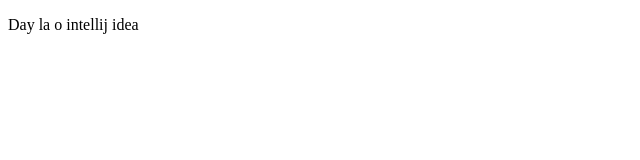
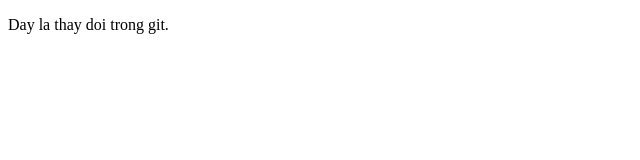
Before and after one commit to noobCode24/newProjects, a plain HTML site: page index.html in a window 1280 px wide. Shown: the full height of the page, 0-640 px from the left. Drawn offline with Linux system fonts and the light colour scheme.

Commit message:
upadte page index

```diff
--- a/index.html
+++ b/index.html
@@ -8,6 +8,6 @@
   <title>Document</title>
 </head>
 <body>
-  <div><p>Day la o intellij idea</p></div>
+  <div><p>Day la thay doi trong git.</p></div>
 </body>
 </html>
```
